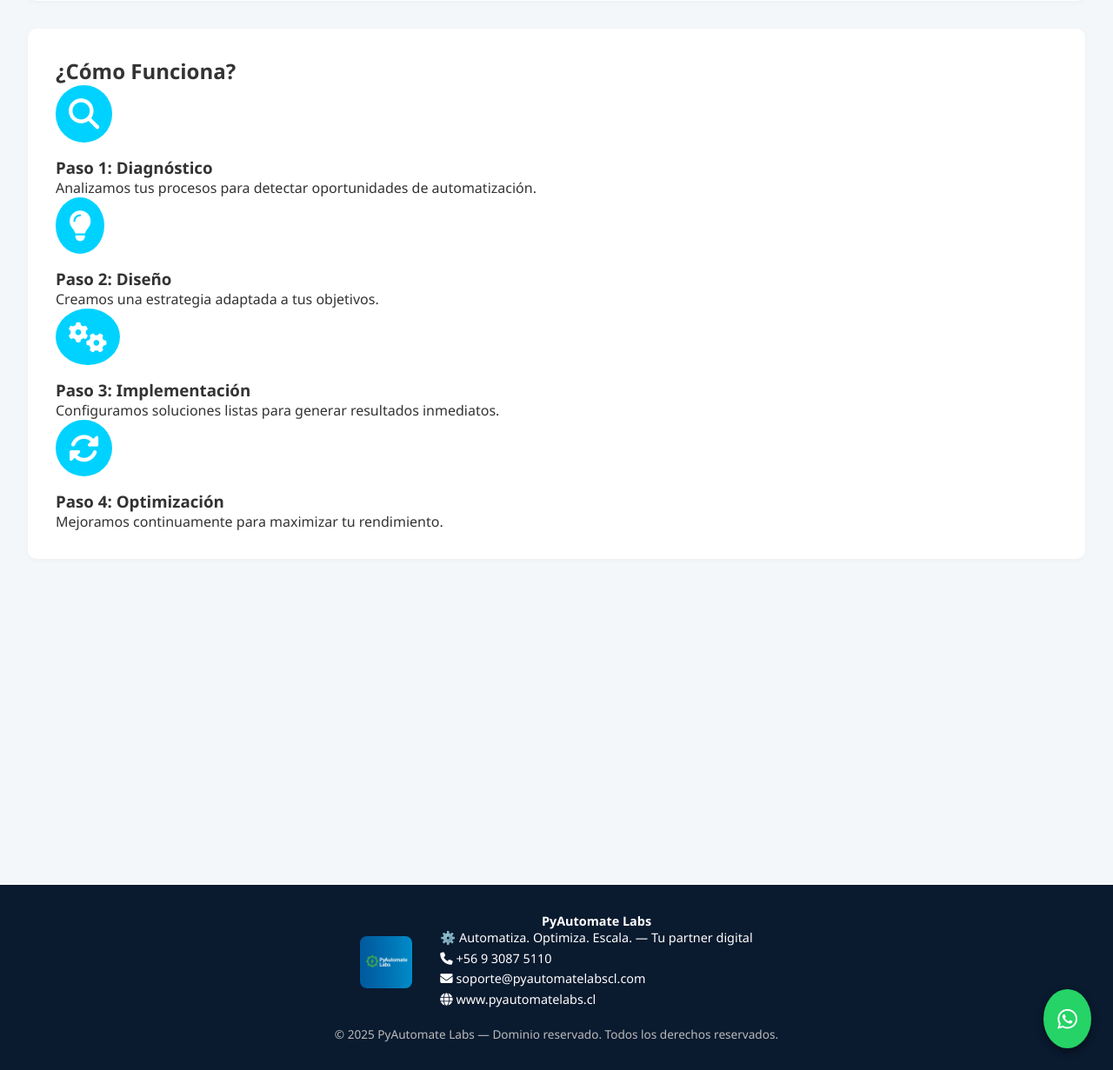
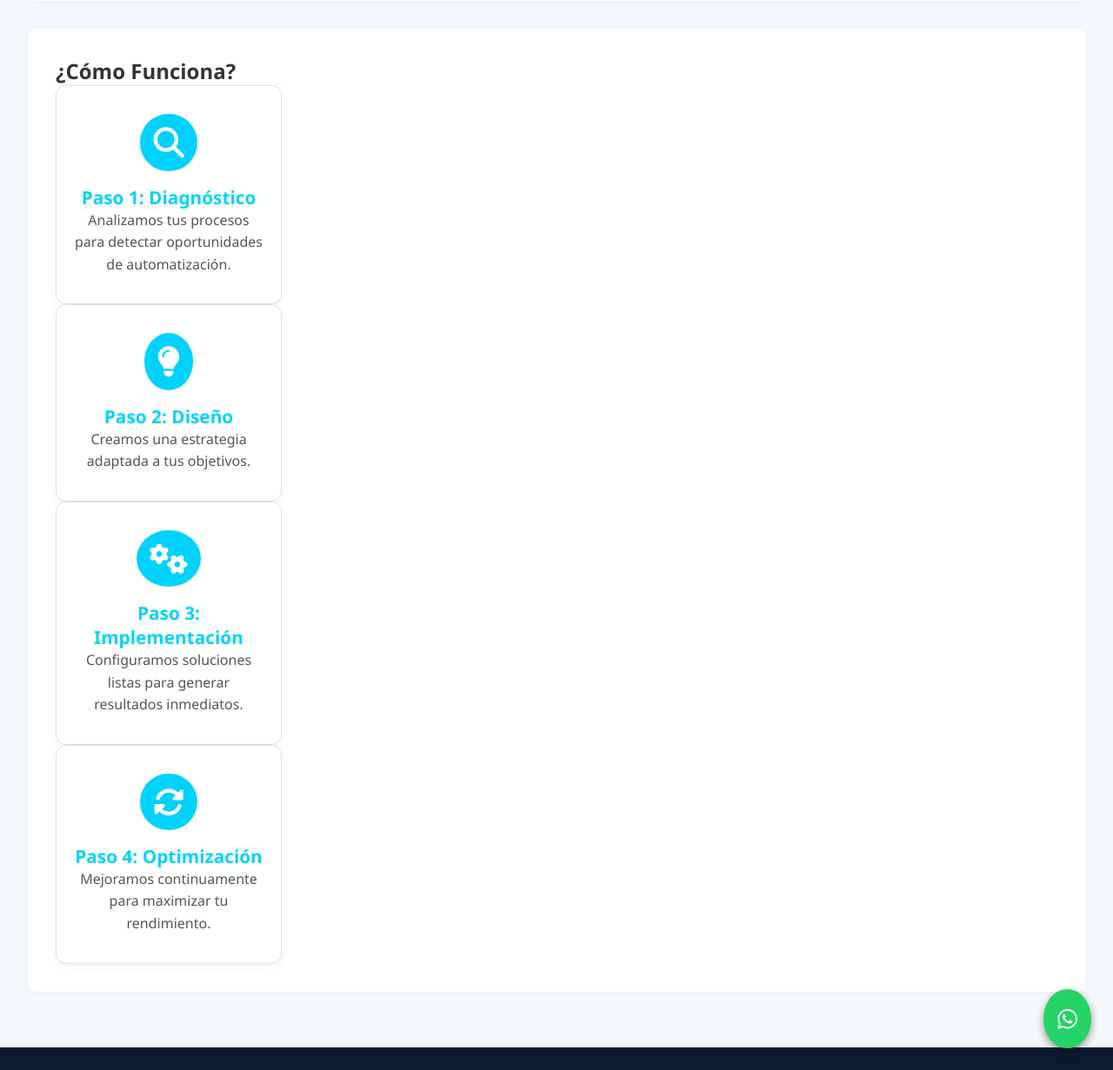
Before and after one commit to PyLabotory/Pyautomatelabs_web, a Flask app: page / in a window 1280 px wide. Shown: the part 1369-2600 px from the top of the page at 87% size. Run offline with Flask 3, Linux system fonts and the light colour scheme.

Commit message:
Update style.css

```diff
--- a/static/style.css
+++ b/static/style.css
@@ -294,13 +294,37 @@ footer {
   to   { opacity: 1; transform: translateY(0);}
 }
 
-/* Íconos en sección ¿Cómo Funciona? */
+/* ==============================
+   Íconos y pasos tipo tarjeta
+============================== */
+.pasos {
+  display: flex;
+  flex-wrap: wrap;
+  justify-content: center;
+  gap: 2rem;
+  margin-top: 2rem;
+}
+.paso {
+  background: white;
+  padding: 2rem 1.2rem;
+  border-radius: 12px;
+  width: 260px;
+  text-align: center;
+  box-shadow: 0 2px 8px rgba(0,0,0,0.06);
+  border: 1px solid #e0e0e0;
+  transition: 0.3s ease;
+}
+.paso:hover {
+  transform: translateY(-5px);
+  box-shadow: 0 6px 18px rgba(0,0,0,0.1);
+}
 .paso i {
   font-size: 2.2rem;
+  background-color: #00d2ff;
   color: white;
-  background-color: #00d2ff;
   padding: 15px;
   border-radius: 50%;
-  display: inline-block;
   margin-bottom: 1rem;
 }
+.paso h3 {color: #00d2ff; font-size: 1.3rem;}
+.paso p {color: #555; font-size: 1rem; line-height: 1.6;}
```
